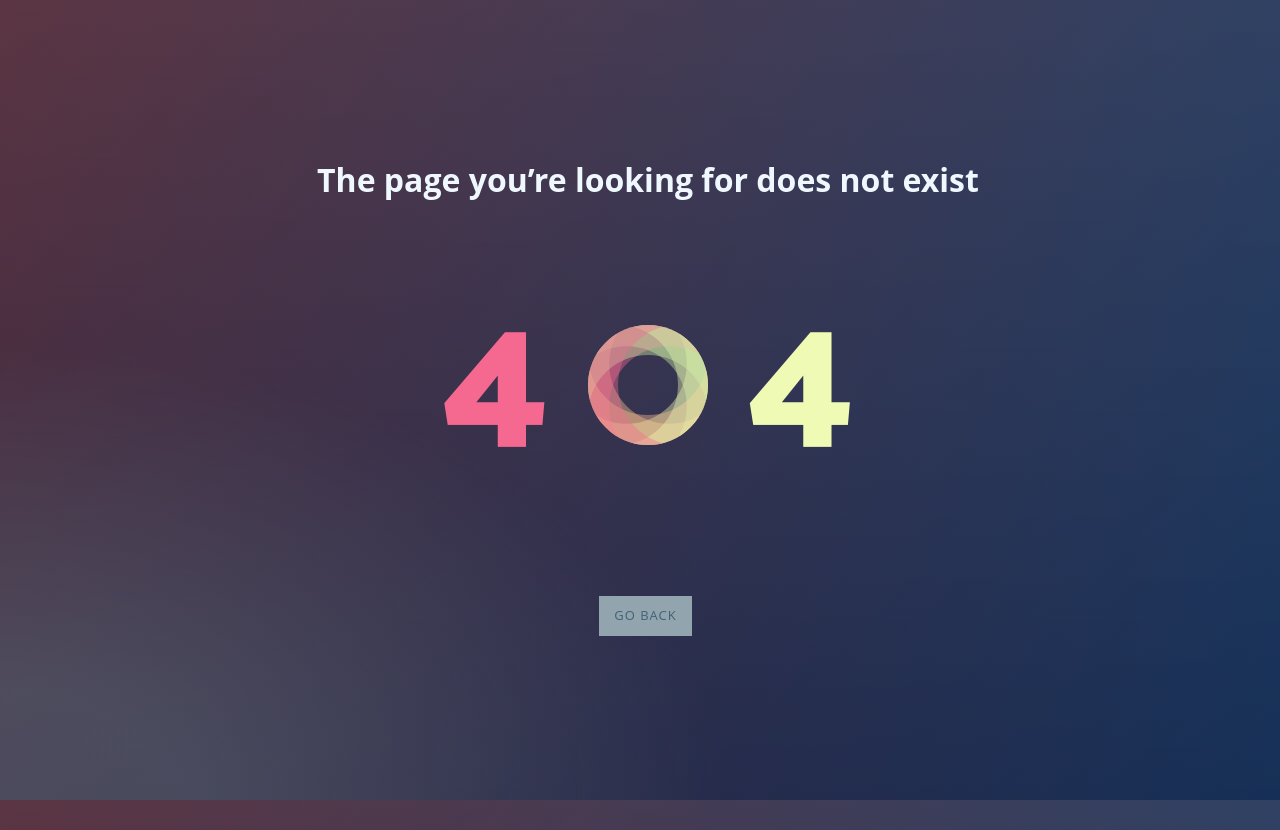
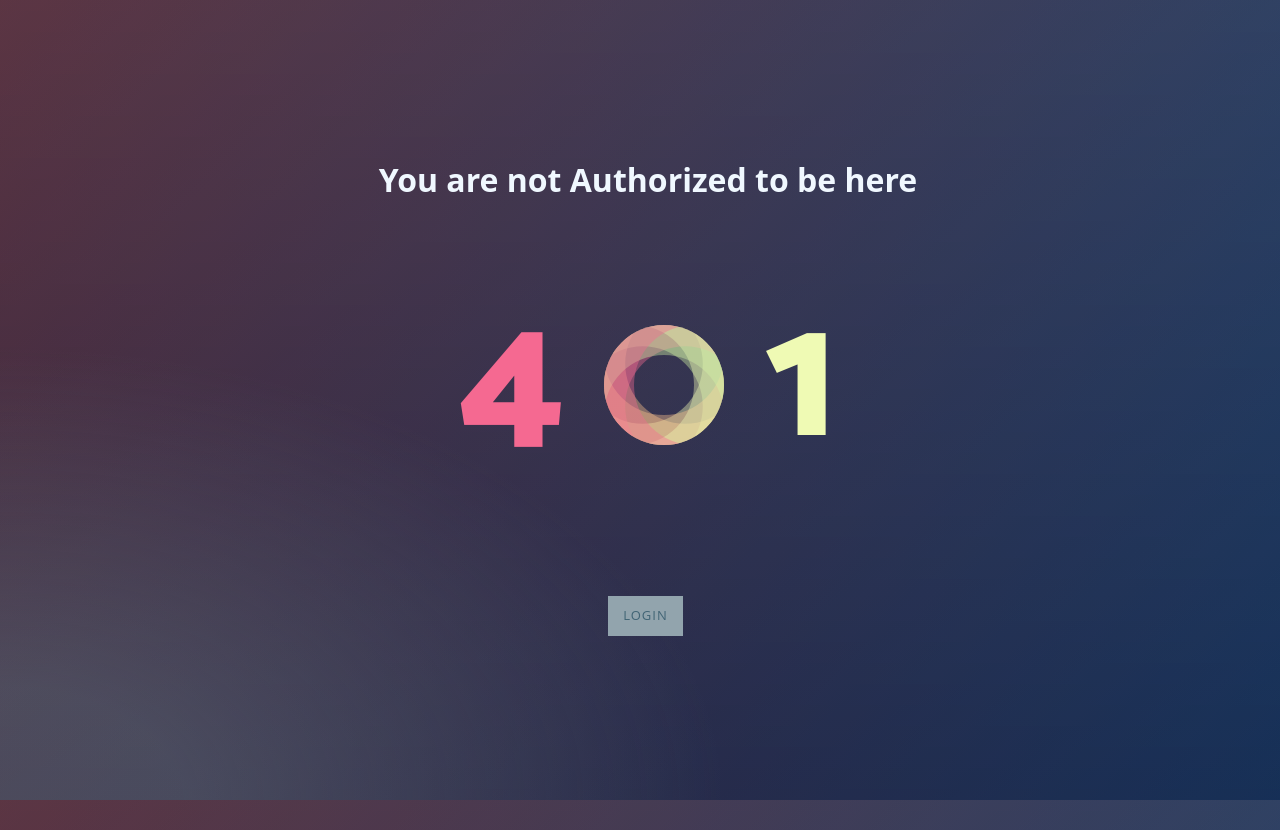
Before and after one commit to MiniJez/MSPR_reseaux, a website: page public/error_pages/unauthorized.html in a window 1280 px wide. Drawn offline with Linux system fonts and the light colour scheme.

Commit message:
Feat: Add 401 error page

```diff
--- a/public/error_pages/not_found.html
+++ b/public/error_pages/unauthorized.html
@@ -5,18 +5,18 @@
     <meta charset="UTF-8">
     <meta name="viewport" content="width=device-width, initial-scale=1.0">
     <link rel="stylesheet" type="text/css" href="../error_pages/style_error.css">
-    <title>404 Page Not Found</title>
+    <title>401 Unauthorized</title>
 </head>
 
 <body>
-    <h1>The page you’re looking for does not exist</h1>
+    <h1>You are not Authorized to be here</h1>
     <section class="error-container">
         <span>4</span>
         <span><span class="screen-reader-text">0</span></span>
-        <span>4</span>
+        <span>1</span>
     </section>
     <div class="link-container">
-        <a href="/" class="more-link">Go Back</a>
+        <a href="/login" class="more-link">Login</a>
     </div>
 </body>
 
```
Also changed, not shown: index.js (+6 -2 lines).
